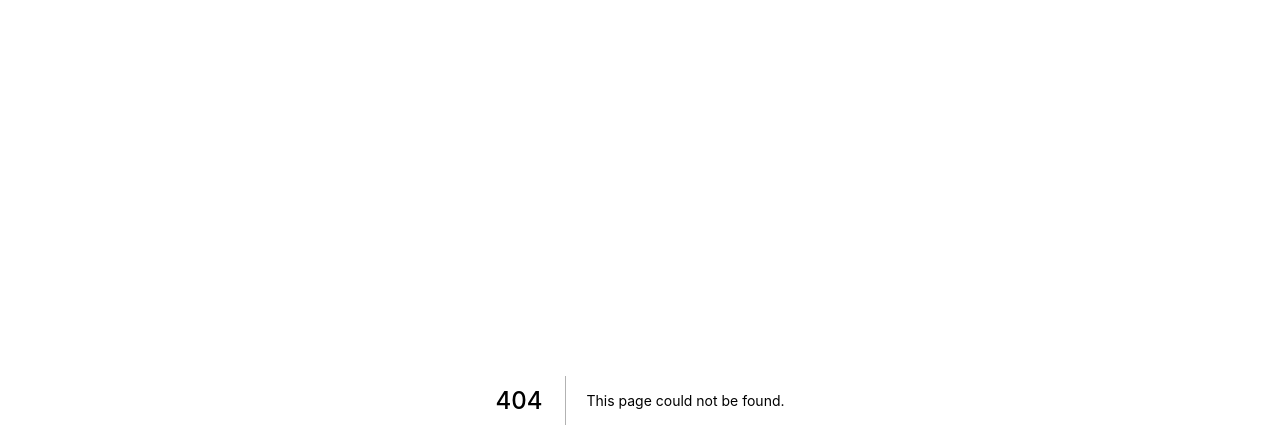
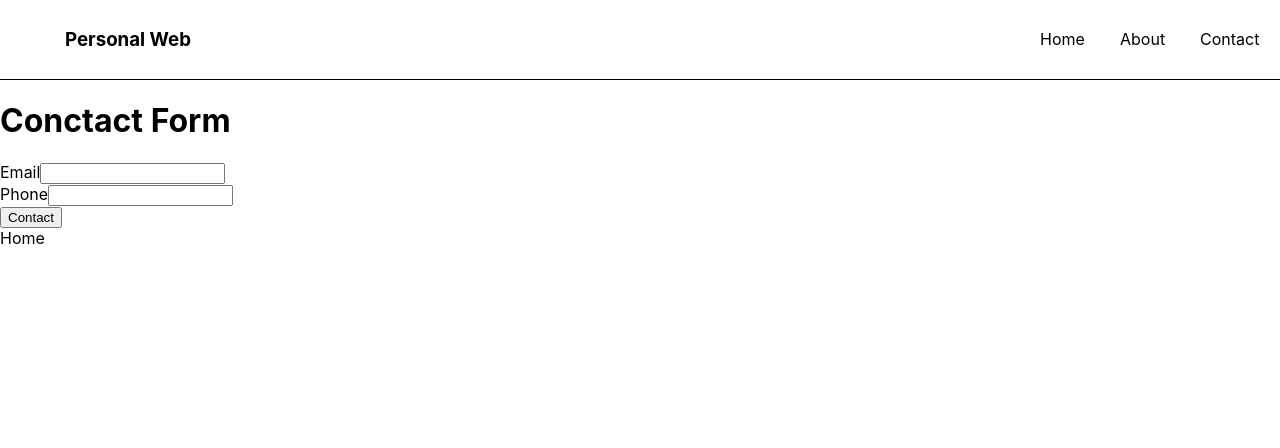
Before and after one commit to luisvalverd/personal-page, a Next.js app: page /contact in a window 1280 px wide. Before the commit this address had no page. Shown: the top 448 px of the page. Built offline with nearby package versions, Linux system fonts and the light colour scheme.

Commit message:
creation of pages about, contact, and creaction of components: skills form and navbar

```diff
--- /dev/null
+++ b/components/form.tsx
@@ -0,0 +1,19 @@
+import React from "react";
+
+const Form: React.FC = () => {
+  return (
+    <form>
+      <div>
+        <label htmlFor="email">Email</label>
+        <input type="text" name="email" id="email" />
+      </div>
+      <div>
+        <label htmlFor="phone">Phone</label>
+        <input type="number" name="phone" id="phone" />
+      </div>
+      <button type="submit">Contact</button>
+    </form>
+  )
+}
+
+export default Form;
--- /dev/null
+++ b/components/navbar.tsx
@@ -0,0 +1,28 @@
+import React from "react";
+import Link from "next/link";
+import styles from "../styles/Navbar.module.css"
+
+const Navbar: React.FC = () => {
+  return (
+    <div className={styles.navbar}>
+      <div className={styles.title_navbar}>
+        <h3>Personal Web</h3>
+      </div>
+      <div className={styles.links_list}>
+        <ul>
+          <li className={styles.link}>
+            <Link href="/">Home</Link>
+          </li>
+          <li className={styles.link}>
+            <Link href="/about">About</Link>
+          </li>
+          <li className={styles.link}>
+            <Link href="/contact">Contact</Link>
+          </li>
+        </ul>
+      </div>
+    </div>
+  )
+}
+
+export default Navbar;
--- /dev/null
+++ b/pages/contact/index.tsx
@@ -0,0 +1,20 @@
+import type { NextPage } from "next";
+import Form from "../../components/form";
+import Link from "next/link";
+import Navbar from "../../components/navbar";
+import stylesNavbar from "../../styles/Navbar.module.css";
+
+const Contact: NextPage = () => {
+  return (
+    <div>
+      <header className={stylesNavbar.navbar}>
+        <Navbar></Navbar>
+      </header>
+      <h1>Conctact Form</h1>
+      <Form></Form>
+      <Link href="/">Home</Link>
+    </div>
+  )
+}
+
+export default Contact;
--- /dev/null
+++ b/styles/Navbar.module.css
@@ -0,0 +1,47 @@
+.header {
+  width: 100%;
+}
+
+.navbar {
+  width: 100%;
+  height: 5em;
+  display: flex;
+  flex-direction: row;
+  justify-content: center;
+  border-bottom: solid 1px;
+  align-items: center;
+}
+
+.title_navbar {
+  width: 20em;
+}
+
+.title_navbar > h3 {
+  display: flex;
+  justify-content: center;
+}
+
+.links_list {
+  width: 100%;
+  display: flex;
+  justify-content: right;
+}
+
+.links_list > ul {
+  display: flex;
+  flex-direction: row;
+}
+
+.links_list > ul > li {
+  list-style: none;
+}
+
+.link {
+  width: 5em;
+  transition: .2s;
+}
+
+.link:hover {
+  color: #0070f3;
+  font-weight: bold;
+}
--- a/tsconfig.json
+++ b/tsconfig.json
@@ -4,7 +4,7 @@
     "lib": ["dom", "dom.iterable", "esnext"],
     "allowJs": true,
     "skipLibCheck": true,
-    "strict": true,
+    "strict": false,
     "forceConsistentCasingInFileNames": true,
     "noEmit": true,
     "esModuleInterop": true,
```
Also changed, not shown: components/skills.tsx (added, +82 -0 lines), pages/about/index.tsx (added, +18 -0 lines), pages/index.tsx (+14 -30 lines), styles/Skills.module.css (added, +74 -0 lines), 1 other file (tests, documents, lock files or other folders).
